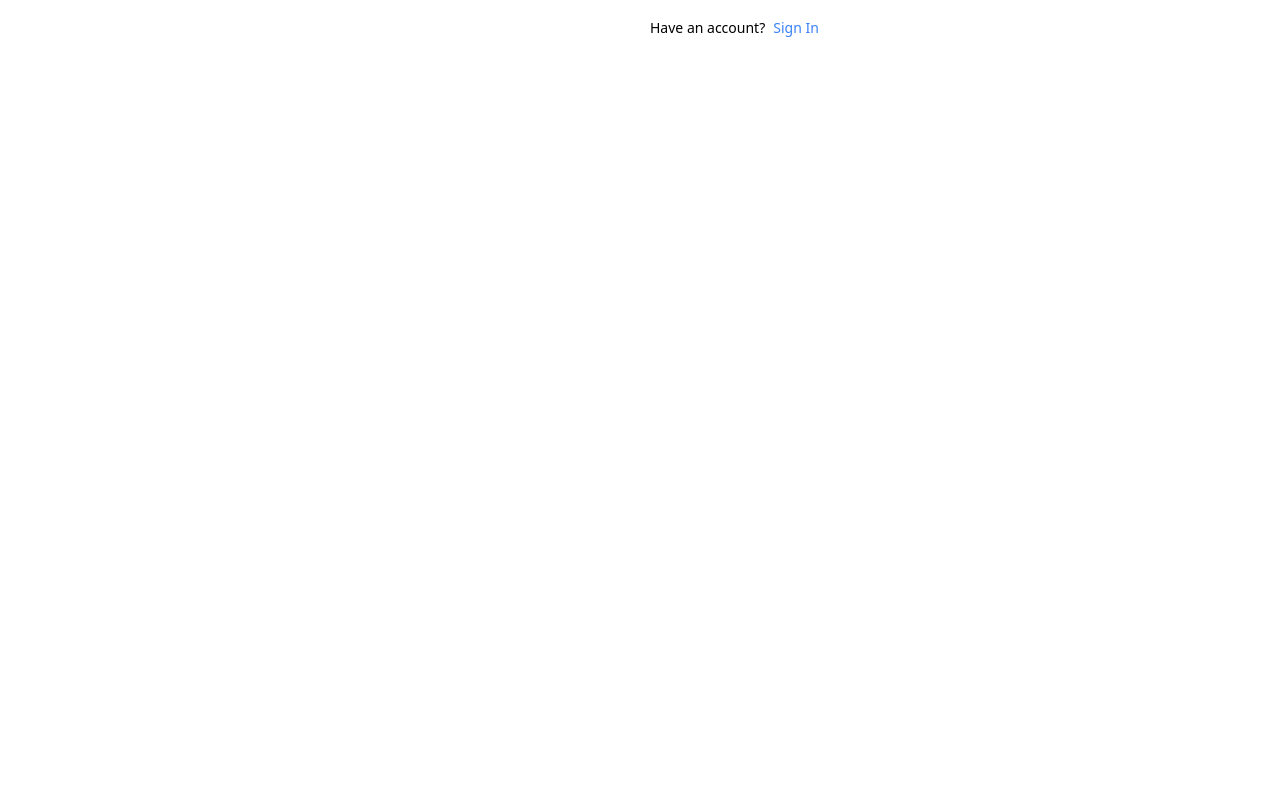
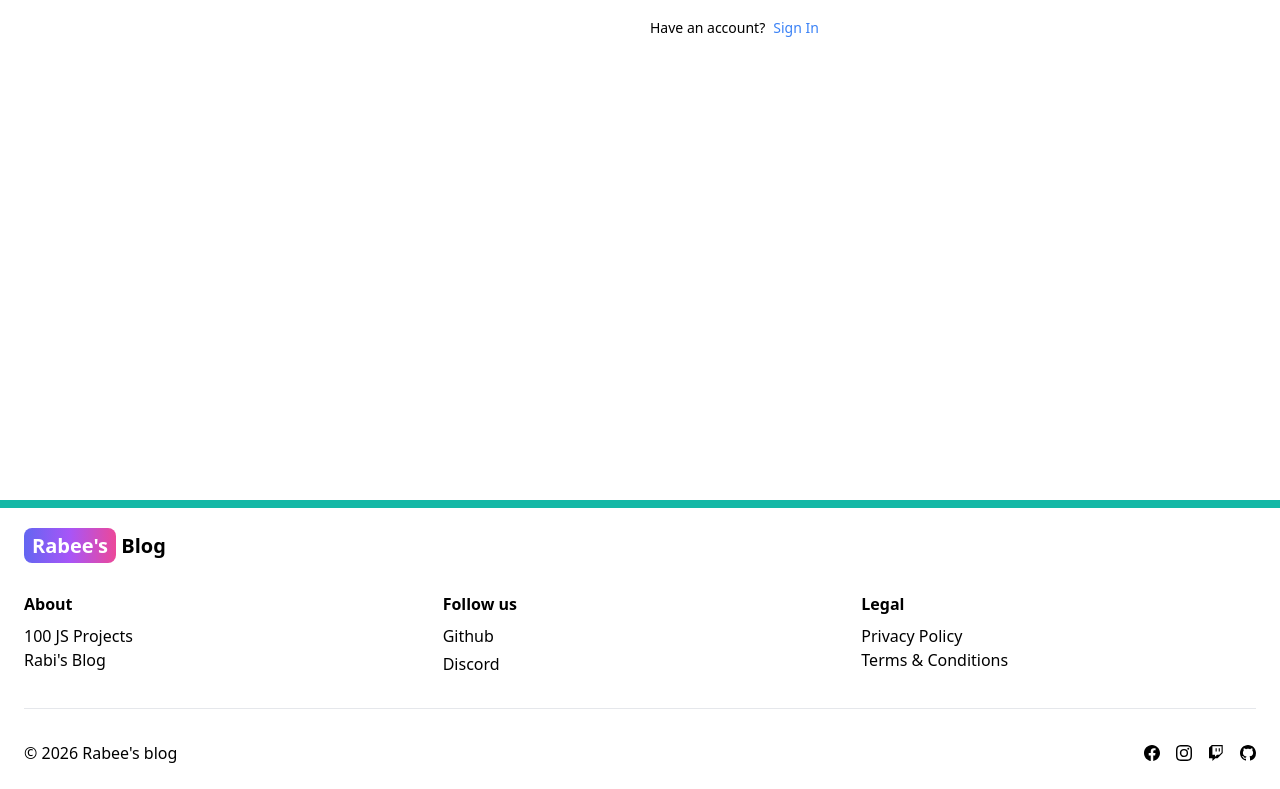
Before and after one commit to RabiDangol/Blog-Mern, a React (Vite) app in the folder client/: page /sign-up in a window 1280 px wide. Shown: the part 444-1233 px from the top of the page. Before the commit the page ends 944 px from the top, so only its background shows below. Built offline with nearby package versions, Linux system fonts and the light colour scheme.

Commit message:
create the footer component

```diff
--- a/client/package.json
+++ b/client/package.json
@@ -15,7 +15,8 @@
     "react": "^19.2.0",
     "react-dom": "^19.2.0",
     "react-icons": "^5.5.0",
-    "react-router": "^7.11.0"
+    "react-router": "^7.11.0",
+    "react-router-dom": "^7.13.1"
   },
   "devDependencies": {
     "@eslint/js": "^9.39.1",
--- a/client/src/App.jsx
+++ b/client/src/App.jsx
@@ -1,12 +1,14 @@
 import React from "react";
 import Router from "./Routes/Router";
 import { Header } from "./Routes/Header";
+import Footer from "./Routes/Footer";
 
 function App() {
   return (
     <>
       <Header />
       <Router />
+      <Footer />
     </>
   );
 }
--- a/client/src/Pages/SignUp.jsx
+++ b/client/src/Pages/SignUp.jsx
@@ -1,6 +1,6 @@
 import { Alert, Button, Spinner, TextInput } from "flowbite-react";
 import React, { useState } from "react";
-import { Link, useNavigate } from "react-router";
+import { Link, useNavigate } from "react-router-dom";
 
 const SignUp = () => {
   const [formData, setformData] = useState({});
--- /dev/null
+++ b/client/src/Routes/Footer.jsx
@@ -0,0 +1,173 @@
+// import React from "react";
+// import { Footer } from "flowbite-react";
+// import { Link } from "react-router-dom";
+// import {
+//   BsFacebook,
+//   BsInstagram,
+//   BsTwitter,
+//   BsGithub,
+//   BsTwitch,
+// } from "react-icons/bs";
+
+// export default function Footers() {
+//   return (
+//     <Footer container className="border border-t-8 border-teal-500">
+//       <div className="w-full max-w-7xl mx-auto">
+//         <div className="grid w-full justify-between sm:flex md:grid-cols-1">
+//           <div className="mt-5">
+//             <Link
+//               to="/"
+//               className="self-center whitespace-nowrap text-lg sm:text-xl font-semibold dark:text-white"
+//             >
+//               <span className="px-2 py-1 bg-gradient-to-r from-indigo-500 via-purple-500 to-pink-500 rounded-lg text-white">
+//                 Rabee's
+//               </span>
+//               Blog
+//             </Link>
+//           </div>
+//           <div className="grid grid-cols-2 gap-8 mt-4 sm:grid-cols-3 sm:gap-6">
+//             <div>
+//               <Footer.Title title="About" />
+//               <Footer.LinkGroup col>
+//                 <Footer.Link
+//                   href="https://www.100jsprojects.com"
+//                   target="_blank"
+//                   rel="noopener noreferrer"
+//                 >
+//                   100 JS Projects
+//                 </Footer.Link>
+//                 <Footer.Link
+//                   href="/about"
+//                   target="_blank"
+//                   rel="noopener noreferrer"
+//                 >
+//                   Rabi's Blog
+//                 </Footer.Link>
+//               </Footer.LinkGroup>
+//             </div>
+//             <div>
+//               <Footer.Title title="Follow us" />
+//               <Footer.LinkGroup col>
+//                 <Footer.Link
+//                   href="https://www.github.com/RabiDangol"
+//                   target="_blank"
+//                   rel="noopener noreferrer"
+//                 >
+//                   Github
+//                 </Footer.Link>
+//                 <Footer.Link href="#">Discord</Footer.Link>
+//               </Footer.LinkGroup>
+//             </div>
+//             <div>
+//               <Footer.Title title="Legal" />
+//               <Footer.LinkGroup col>
+//                 <Footer.Link href="#">Privacy Policy</Footer.Link>
+//                 <Footer.Link href="#">Terms &amp; Conditions</Footer.Link>
+//               </Footer.LinkGroup>
+//             </div>
+//           </div>
+//         </div>
+//         <Footer.Divider />
+//         <div className="w-full sm:flex sm:items-center sm:justify-between">
+//           <Footer.Copyright
+//             href="#"
+//             by="Rabee's blog"
+//             year={new Date().getFullYear()}
+//           />
+//           <div className="flex gap-6 sm:mt-0 mt-4 sm:justify-center">
+//             <Footer.Icon href="#" icon={BsFacebook} />
+//             <Footer.Icon href="#" icon={BsInstagram} />
+//             <Footer.Icon href="#" icon={BsTwitch} />
+//             <Footer.Icon href="#" icon={BsGithub} />
+//           </div>
+//         </div>
+//       </div>
+//     </Footer>
+//   );
+// }
+
+import { Link } from "react-router-dom";
+import {
+  BsFacebook,
+  BsInstagram,
+  BsTwitter,
+  BsGithub,
+  BsTwitch,
+} from "react-icons/bs";
+
+export default function Footers() {
+  return (
+    <footer className="border-t-8 border-teal-500 p-6">
+      <div className="max-w-7xl mx-auto grid md:grid-cols-1 gap-4">
+        <div className="flex items-center justify-between">
+          <Link to="/" className="font-bold text-lg sm:text-xl">
+            <span className="px-2 py-1 bg-gradient-to-r from-indigo-500 via-purple-500 to-pink-500 text-white rounded-lg">
+              Rabee's
+            </span>{" "}
+            Blog
+          </Link>
+        </div>
+
+        <div className="grid grid-cols-2 sm:grid-cols-3 gap-6 mt-4">
+          <div>
+            <h5 className="font-semibold mb-2">About</h5>
+            <ul>
+              <li>
+                <a
+                  href="https://www.100jsprojects.com"
+                  target="_blank"
+                  rel="noopener noreferrer"
+                >
+                  100 JS Projects
+                </a>
+              </li>
+              <li>
+                <Link to="/about">Rabi's Blog</Link>
+              </li>
+            </ul>
+          </div>
+          <div>
+            <h5 className="font-semibold mb-2">Follow us</h5>
+            <ul className="flex flex-col gap-1">
+              <li>
+                <a
+                  href="https://github.com/RabiDangol"
+                  target="_blank"
+                  rel="noopener noreferrer"
+                >
+                  Github
+                </a>
+              </li>
+              <li>
+                <a href="#">Discord</a>
+              </li>
+            </ul>
+          </div>
+          <div>
+            <h5 className="font-semibold mb-2">Legal</h5>
+            <ul>
+              <li>
+                <a href="#">Privacy Policy</a>
+              </li>
+              <li>
+                <a href="#">Terms & Conditions</a>
+              </li>
+            </ul>
+          </div>
+        </div>
+
+        <hr className="my-4" />
+
+        <div className="flex justify-between items-center">
+          <p>© {new Date().getFullYear()} Rabee's blog</p>
+          <div className="flex gap-4">
+            <BsFacebook />
+            <BsInstagram />
+            <BsTwitch />
+            <BsGithub />
+          </div>
+        </div>
+      </div>
+    </footer>
+  );
+}
--- a/client/src/Routes/Header.jsx
+++ b/client/src/Routes/Header.jsx
@@ -6,7 +6,7 @@ import {
   TextInput,
 } from "flowbite-react";
 import React from "react";
-import { Link, NavLink } from "react-router";
+import { Link, NavLink } from "react-router-dom";
 import { AiOutlineSearch } from "react-icons/ai";
 import { FaMoon } from "react-icons/fa";
 
--- a/client/src/Routes/Router.jsx
+++ b/client/src/Routes/Router.jsx
@@ -1,5 +1,5 @@
 import React from "react";
-import { Route, Routes } from "react-router";
+import { Route, Routes } from "react-router-dom";
 import Home from "../Pages/Home";
 import About from "../Pages/About";
 import Signin from "../Pages/Signin";
```
Also changed, not shown: 1 other file (tests, documents, lock files or other folders).
